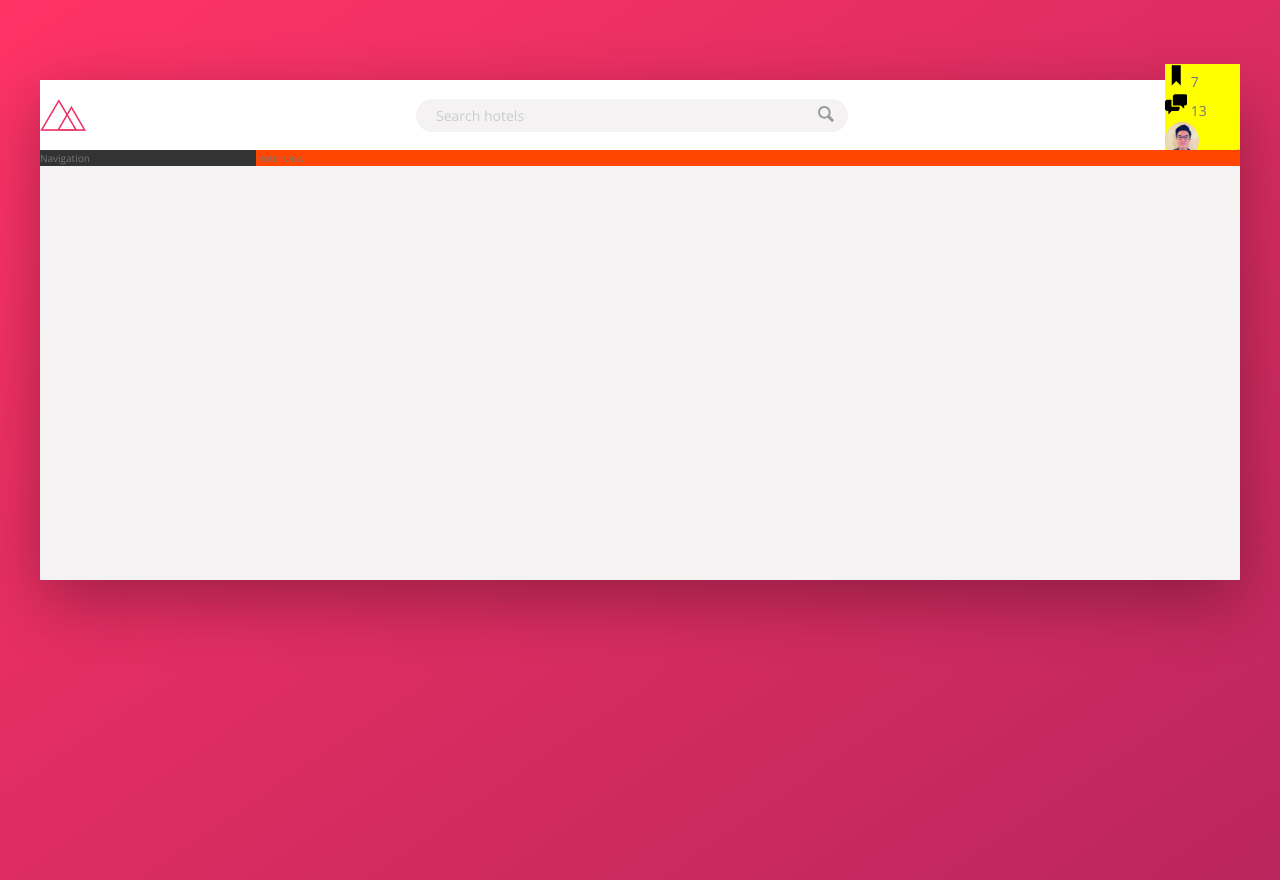
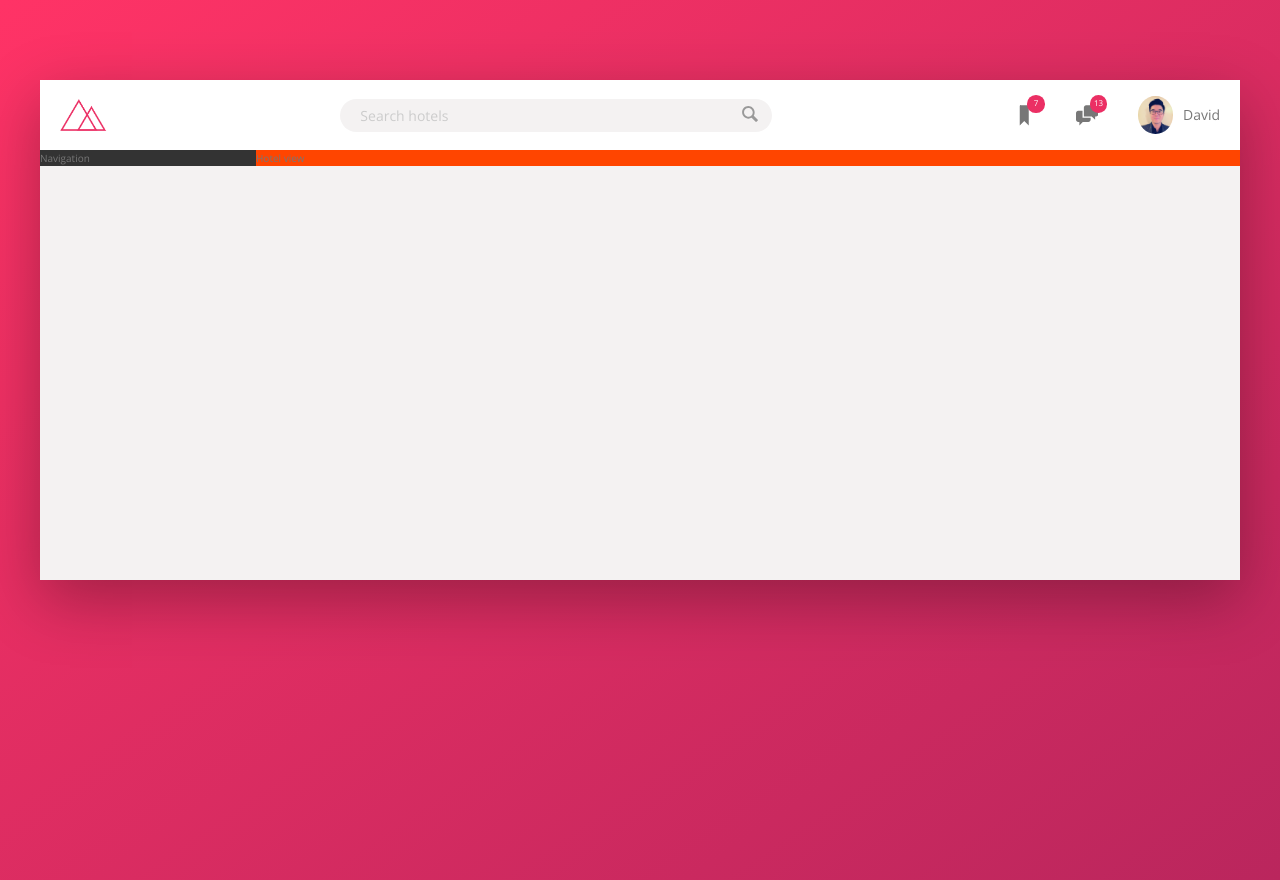
Before and after one commit to DavidLee8two7/CSS_SASS_Grid_Flexbox, a website: page Flexbox/index.html in a window 1280 px wide. Drawn offline with nearby package versions, Linux system fonts and the light colour scheme.

Commit message:
header complete

```diff
--- a/Flexbox/index.html
+++ b/Flexbox/index.html
@@ -28,13 +28,13 @@
               <svg class="user-nav__icon">
                 <use xlink:href="img/sprite.svg#icon-bookmark"></use>
               </svg>
-              <span class="user-nave__notification">7</span>
+              <span class="user-nav__notification">7</span>
             </div>
             <div class="user-nav__icon-box">
               <svg class="user-nav__icon">
                 <use xlink:href="img/sprite.svg#icon-chat"></use>
               </svg>
-              <span class="user-nave__notification">13</span>
+              <span class="user-nav__notification">13</span>
             </div>
             <div class="user-nav__user">
               <img src="img/face-photo.jpeg" alt="User photo" class="user-nav__user-photo"/>
--- a/Flexbox/sass/_components.scss
+++ b/Flexbox/sass/_components.scss
@@ -3,6 +3,7 @@
 // LOGO
 .logo {
 	height: 3.25rem;
+	margin-left: 2rem;
 }
 
 // SEARCH
@@ -63,24 +64,54 @@
 
 // USER NAVIGATION
 .user-nav {
-	background-color: yellow;
+	align-self: stretch;
+
+	display: flex;
+	align-items: center;
+
+	& > * {
+		padding: 0 2rem;
+		cursor: pointer;
+		height: 100%;
+
+		display: flex;
+		align-items: center;
+	}
+
+	& > *:hover {
+		background-color: var(--color-grey-light-2);
+	}
 
 	&__icon-box {
+		position: relative;
 	}
 
 	&__icon {
 		height: 2.25rem;
 		width: 2.25rem;
+		fill: var(--color-grey-dark-2);
 	}
 
 	&__notification {
+		font-size: 0.8rem;
+		height: 1.75rem;
+		width: 1.75rem;
+		border-radius: 50%;
+		background-color: var(--color-primary);
+		color: #fff;
+
+		position: absolute;
+		top: 1.5rem;
+		right: 1.1rem;
+
+		display: flex;
+		justify-content: center;
+		align-items: center;
 	}
-	&__user {
-	}
+
 	&__user-photo {
 		height: 3.75rem;
 		border-radius: 50%;
-	}
-	&__user-name {
+		margin-right: 1rem;
 	}
 }
```
Also changed, not shown: Flexbox/css/style.css.
